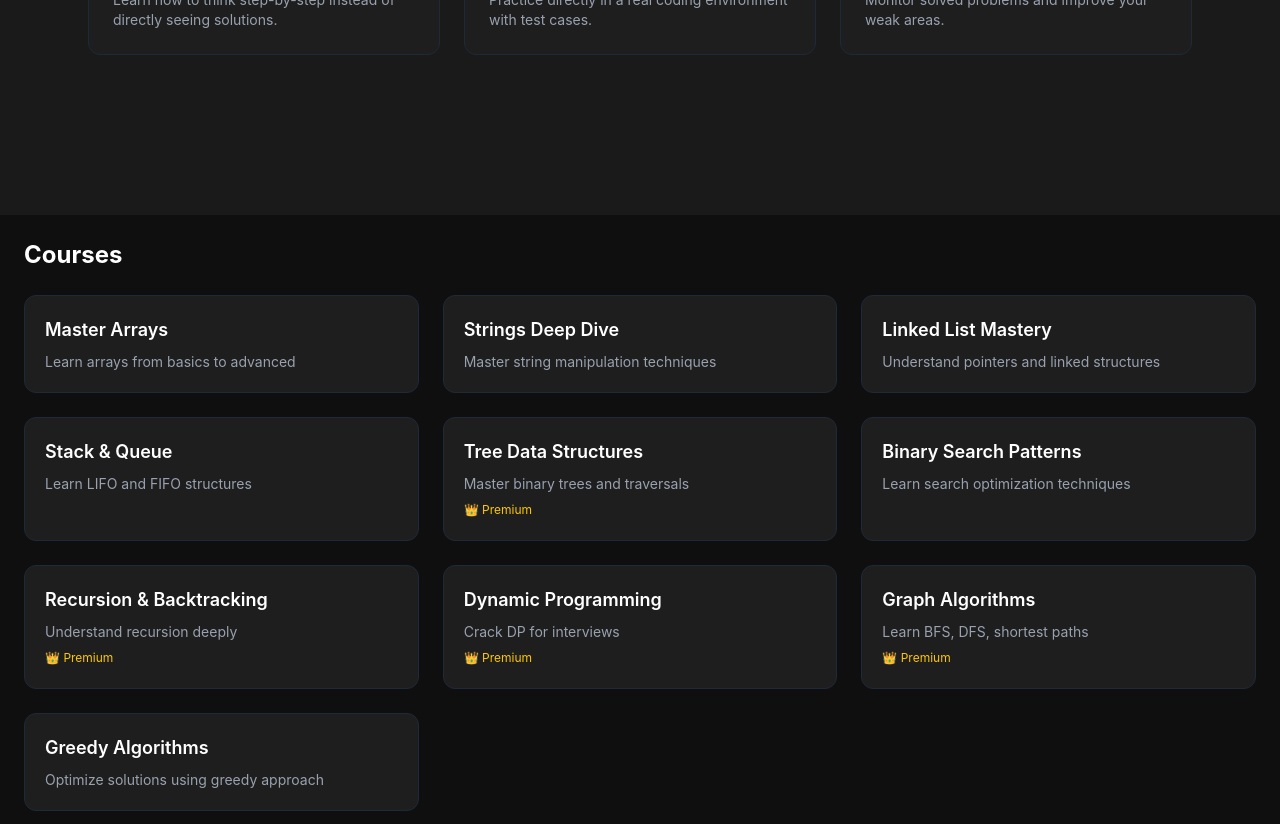
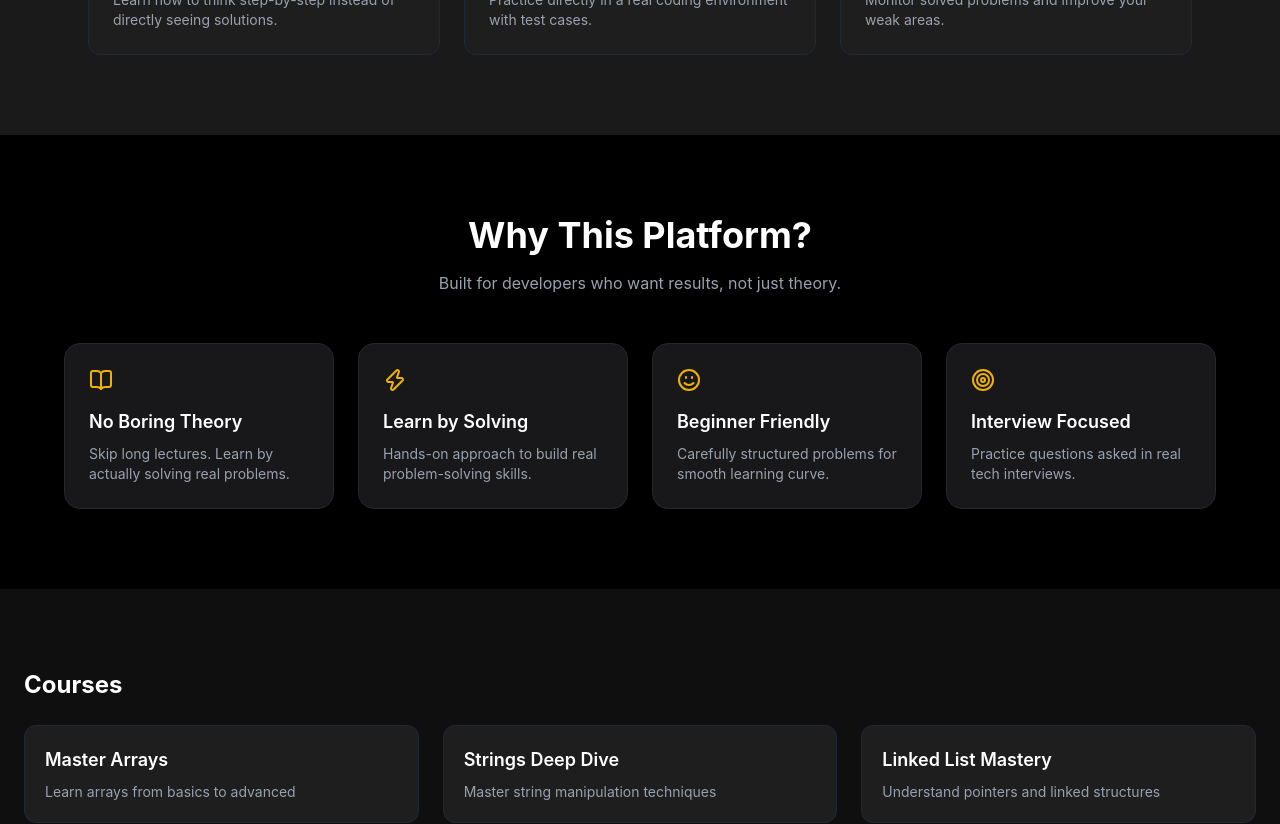
Before and after one commit to HarshAgnihotri9/dsa-platform, a React (Vite) app: page / in a window 1280 px wide. Shown: the part 500-1324 px from the top of the page. Built offline with nearby package versions, Linux system fonts and the light colour scheme; no server answers.

Commit message:
minor changes of home ui

```diff
--- a/package.json
+++ b/package.json
@@ -13,6 +13,8 @@
     "@monaco-editor/react": "^4.7.0",
     "@tailwindcss/vite": "^4.2.2",
     "autoprefixer": "^10.4.27",
+    "framer-motion": "^12.38.0",
+    "lucide-react": "^1.8.0",
     "postcss": "^8.5.9",
     "react": "^19.2.4",
     "react-dom": "^19.2.4",
--- /dev/null
+++ b/src/components/WhySection.jsx
@@ -0,0 +1,68 @@
+"use client";
+
+import { motion } from "framer-motion";
+import { BookOpen, Zap, Target, Smile } from "lucide-react";
+
+const features = [
+  {
+    icon: <BookOpen className="w-6 h-6" />,
+    title: "No Boring Theory",
+    desc: "Skip long lectures. Learn by actually solving real problems.",
+  },
+  {
+    icon: <Zap className="w-6 h-6" />,
+    title: "Learn by Solving",
+    desc: "Hands-on approach to build real problem-solving skills.",
+  },
+  {
+    icon: <Smile className="w-6 h-6" />,
+    title: "Beginner Friendly",
+    desc: "Carefully structured problems for smooth learning curve.",
+  },
+  {
+    icon: <Target className="w-6 h-6" />,
+    title: "Interview Focused",
+    desc: "Practice questions asked in real tech interviews.",
+  },
+];
+
+export default function WhySection() {
+  return (
+    <section className="py-20 px-6 bg-black text-white">
+      <div className="max-w-6xl mx-auto text-center">
+
+        {/* Heading */}
+        <h2 className="text-3xl md:text-4xl font-bold mb-4">
+          Why This Platform?
+        </h2>
+        <p className="text-gray-400 mb-12">
+          Built for developers who want results, not just theory.
+        </p>
+
+        {/* Cards */}
+        <div className="grid md:grid-cols-2 lg:grid-cols-4 gap-6">
+          {features.map((item, index) => (
+            <motion.div
+              key={index}
+              whileHover={{ scale: 1.05 }}
+              className="bg-zinc-900 border border-zinc-800 rounded-2xl p-6 text-left hover:border-yellow-500 transition"
+            >
+              <div className="mb-4 text-yellow-500">
+                {item.icon}
+              </div>
+
+              <h3 className="text-lg font-semibold mb-2">
+                {item.title}
+              </h3>
+
+              <p className="text-gray-400 text-sm">
+                {item.desc}
+              </p>
+            </motion.div>
+          ))}
+        </div>
+
+      </div>
+    </section>
+  );
+}
--- a/src/pages/Courses.jsx
+++ b/src/pages/Courses.jsx
@@ -5,7 +5,7 @@ export default function Courses() {
   const navigate = useNavigate();
 
   return (
-    <div className="bg-[#0f0f0f] text-white  p-6 mt-20">
+    <div className="bg-[#0f0f0f] text-white  p-6 pt-20">
 
       <h1 className="text-2xl font-bold mb-6">Courses</h1>
 
--- a/src/pages/Home.jsx
+++ b/src/pages/Home.jsx
@@ -1,5 +1,6 @@
 import { useNavigate } from "react-router-dom";
 import Courses from "./Courses";
+import WhySection from "../components/WhySection";
 
 export default function Home() {
   const navigate = useNavigate();
@@ -64,7 +65,7 @@ export default function Home() {
         </div>
 
       </div>
-
+<WhySection/>
       <Courses/>
 
       {/* FOOTER */}
```
Also changed, not shown: 1 other file (tests, documents, lock files or other folders).
